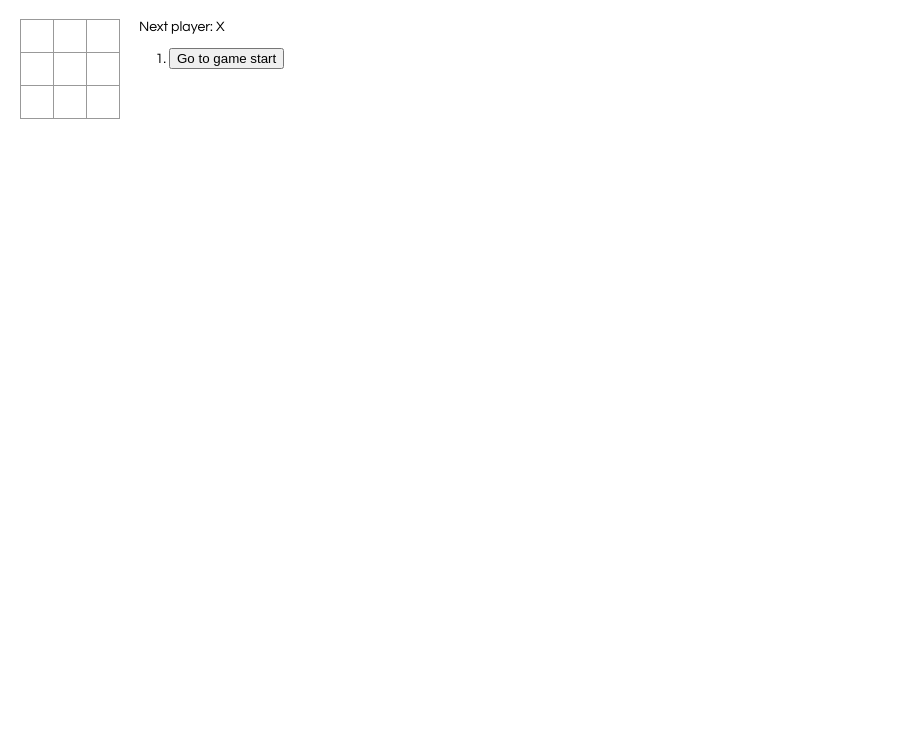
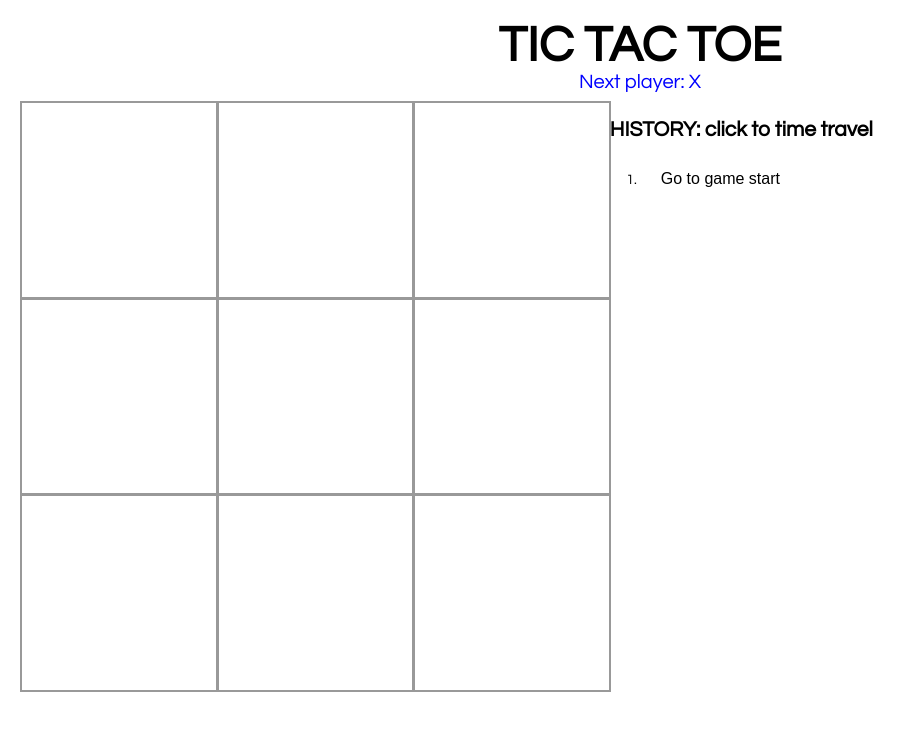
Before and after one commit to kirstenland/TicTacToe, a React app: page / in a window 1280 px wide. Shown: the whole page, without its empty margins (0-916 px from the left). Built offline with nearby package versions, Linux system fonts and the light colour scheme.

Commit message:
some attempt at css

```diff
--- a/src/index.css
+++ b/src/index.css
@@ -7,10 +7,10 @@ ol, ul {
     padding-left: 30px;
 }
 
-.board-row:after {
-    clear: both;
-    content: "";
-    display: table;
+.board-row {
+    display: flex;
+    flex-direction: row;
+    justify-content: center;
 }
 
 .status {
@@ -18,22 +18,44 @@ ol, ul {
 }
 
 .square {
+    position: relative;
     background: #fff;
-    border: 1px solid #999;
+    border: 2px solid #999;
     float: left;
     font-size: 24px;
     font-weight: bold;
     line-height: 34px;
-    height: 34px;
     margin-right: -1px;
     margin-top: -1px;
     padding: 0;
     text-align: center;
-    width: 34px;
+    flex-grow: 1;
+    max-width: 200px;
+
 }
+
+.square:after {
+    content: "";
+    display: block;
+    padding-bottom: 100%;
+}
+
 
 .square:focus {
     outline: none;
+}
+
+.square-content {
+    position: absolute;
+    width: 100%;
+    height: 100%;
+    display: flex;
+    align-items: center;
+    justify-content: center;
+}
+
+.square-content p {
+    font-size: 60px;
 }
 
 .kbd-navigation .square:focus {
@@ -42,9 +64,55 @@ ol, ul {
 
 .game {
     display: flex;
+    flex-direction: column;
+}
+
+.game-title {
+    margin: auto;
+}
+
+.game-play-area {
+    display: flex;
     flex-direction: row;
 }
 
-.game-info {
-    margin-left: 20px;
+.game-board {
+    flex-grow: 3;
+    display: flex;
+    flex-direction: column;
 }
+
+.game-history {
+    flex-grow: 2;
+}
+
+.blue {
+    color: blue;
+}
+
+.red {
+    color: red;;
+}
+
+.title {
+    font-size: 50px;
+    font-weight: bold;
+}
+
+.status {
+    text-align: center;
+    font-size: 20px;
+}
+
+.history-button {
+    background-color: white;
+    border: none;
+    color: black;
+    padding: 10px 20px;
+    text-align: center;
+    text-decoration: none;
+    display: inline-block;
+    font-size: 16px;
+    margin: 2px 1px;
+    cursor: pointer;
+}
--- a/src/index.js
+++ b/src/index.js
@@ -3,9 +3,12 @@ import ReactDOM from 'react-dom';
 import './index.css';
 
 function Square(props){
+    const colour = props.value === "X" ? "blue" : "red";
     return (<button className="square"
                     onClick = {props.onClick}>
-            {props.value}
+                <div className="square-content">
+                    <p className={colour}>{props.value}</p>
+                </div>
             </button>
     );
 }
@@ -19,7 +22,7 @@ class Board extends React.Component {
 
     render() {
         return (
-        <div>
+        <div className="game-board">
             <div className="board-row">
                 {this.renderSquare(0)}
                 {this.renderSquare(1)}
@@ -81,29 +84,36 @@ class Game extends React.Component {
                          'Go to game start';
             return (
                 <li key={move}>
-                    <button onClick={() => this.jumpTo(move)}>{desc}</button>
+                    <button className="history-button" onClick={() => this.jumpTo(move)}>{desc}</button>
                 </li>
             );
         });
 
         let status;
+        let colour;
         if (winner) {
             status = "Winner: " + winner;
+            colour = winner === "X" ? "blue" : "red";
         } else {
             status = "Next player: " + (this.state.xIsNext ? "X" : "O");
+            colour = this.state.xIsNext ? "blue" : "red";
         }
 
         return (
             <div className="game">
-                <div className="game-board">
+                <div className="game-title">
+                    <div className="title">TIC TAC TOE</div>
+                    <div className={"status " + colour}>{status}</div>
+                </div>
+                <div className="game-play-area">
                     <Board
                         squares={current.squares}
                         onClick={(i) => this.handleClick(i)}
                     />
-                </div>
-                <div className="game-info">
-                    <div>{status}</div>
-                    <ol>{moves}</ol>
+                    <div className="game-history">
+                        <h2>HISTORY: click to time travel</h2>
+                        <ol>{moves}</ol>
+                    </div>
                 </div>
             </div>
     );
```
